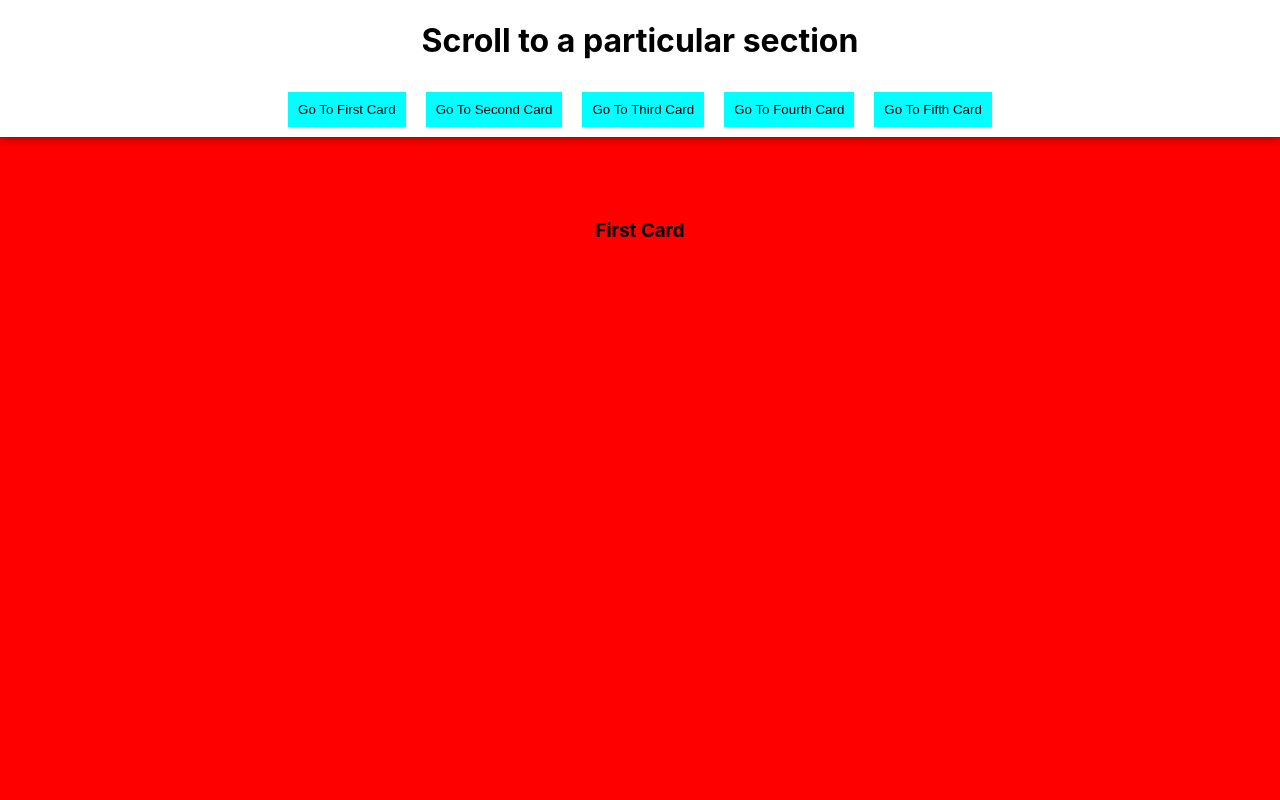
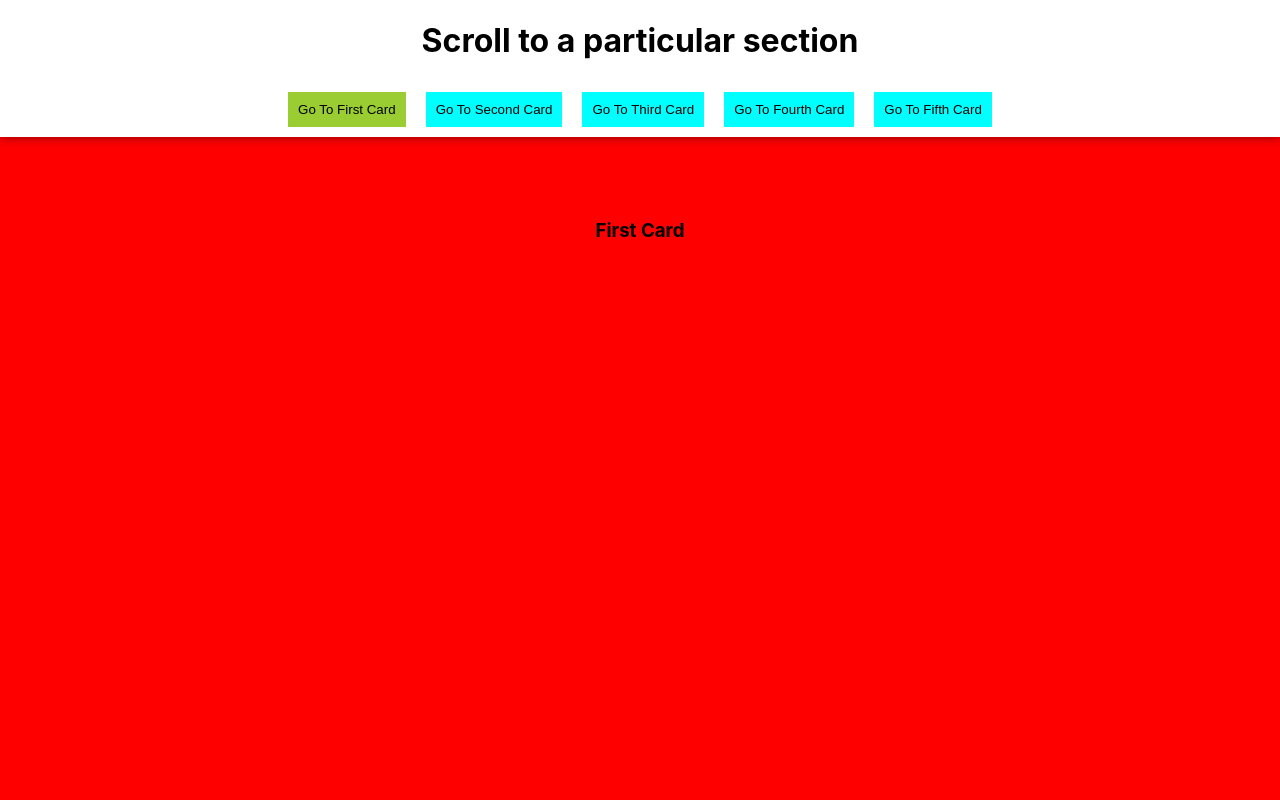
Before and after one commit to anyars-encarta/scroll-to-a-particular-section, a React (Create React App) app: page / in a window 1280 px wide. In both pictures the pointer is over the button "Go To First Card". Shown: the top 800 px of the page. Built offline with nearby package versions, Linux system fonts and the light colour scheme.

Commit message:
Correct styleling

```diff
--- a/src/components/scroll-to-a-particular-section/styles.css
+++ b/src/components/scroll-to-a-particular-section/styles.css
@@ -9,6 +9,10 @@
     z-index: 99;
     position: fixed;
     width: 100vw;
+}
+
+.scroll-buttons button:hover {
+    background-color: yellowgreen;
 }
 
 .scroll-buttons button {
```
